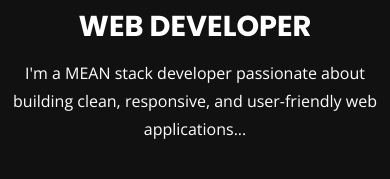
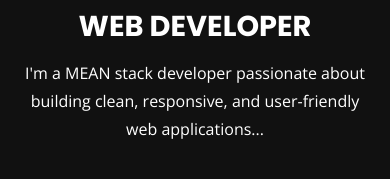
Before and after one commit to mhd-fathah/my-portfolio, an Angular app in the folder frontend/: page / in a window 390 px wide. Shown: the part 328-507 px from the top of the page. Built offline with nearby package versions, Linux system fonts and the light colour scheme; a web font is replaced by a local one.

Commit message:
fixed the home page responsive issue

```diff
--- a/frontend/src/app/pages/home/home.component.css
+++ b/frontend/src/app/pages/home/home.component.css
@@ -15,4 +15,8 @@
     .button {
       margin-top: 15px;
     }
+    .summary{
+        padding-left: 15px;
+        padding-right: 15px;
+    }
   }
--- a/frontend/src/app/pages/home/home.component.html
+++ b/frontend/src/app/pages/home/home.component.html
@@ -18,7 +18,7 @@
             <h1 class="text-uppercase poppins-font">
               I'm Muhammed Fathah.<br><span>Web Developer</span>
             </h1>
-            <p class="open-sans-font">
+            <p class="summary open-sans-font">
               I'm a MEAN stack developer passionate about building clean, responsive, and user-friendly web applications...
             </p>
             <a class="button" [routerLink]="['/about']">
```
